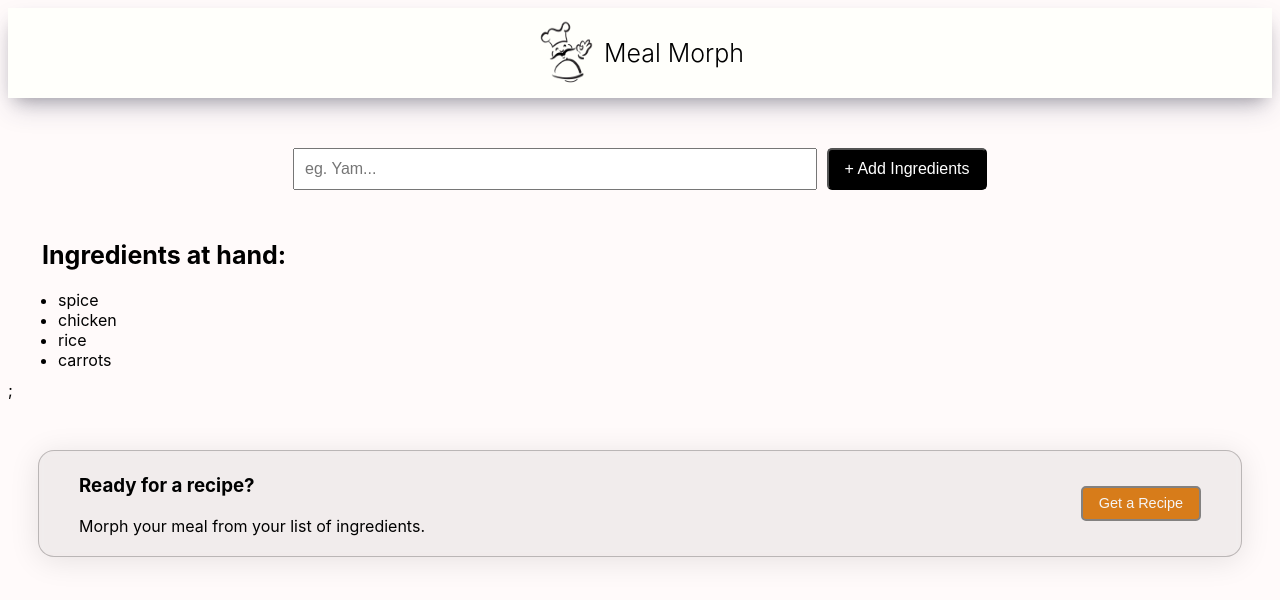
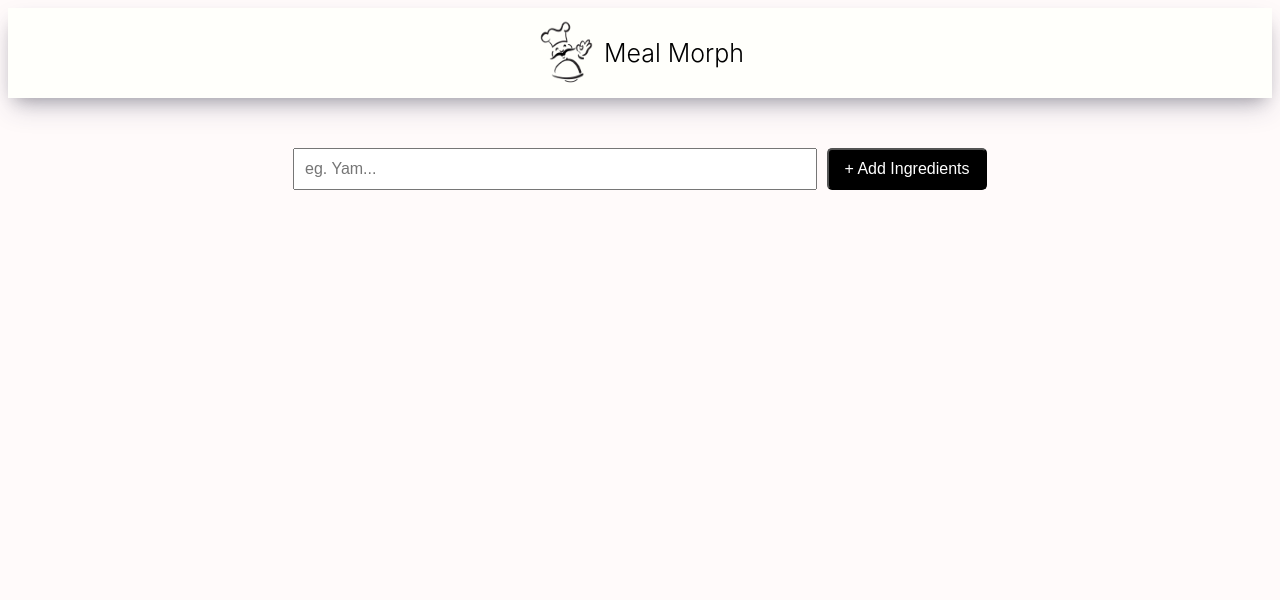
Before and after one commit to fay-ehi/morph-a-meal2, a React (Vite) app: page / in a window 1280 px wide. Shown: the top 600 px of the page. Built offline with nearby package versions, Linux system fonts and the light colour scheme.

Commit message:
Update main.jsx

```diff
--- a/src/main.jsx
+++ b/src/main.jsx
@@ -3,12 +3,7 @@ import Ingredient from "./ingredient";
 import Recipe from "./recipe";
 import { getRecipeFromMistral } from "/netlify/functions/mistralRecipe.js";
 export default function Main() {
-  const [ingredients, setIngredients] = React.useState([
-    "spice",
-    "chicken",
-    "rice",
-    "carrots",
-  ]);
+  const [ingredients, setIngredients] = React.useState([]);
 
   const [recipe, setRecipe] = React.useState("");
 
```
